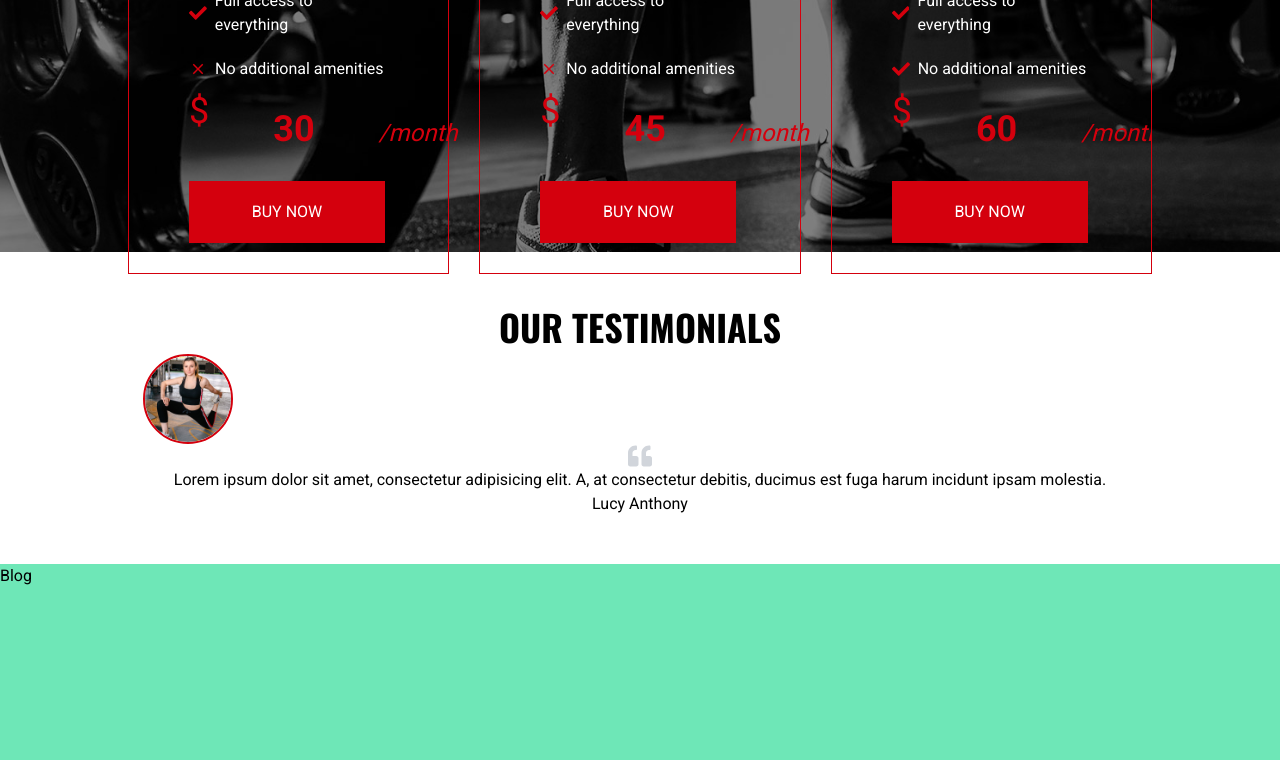
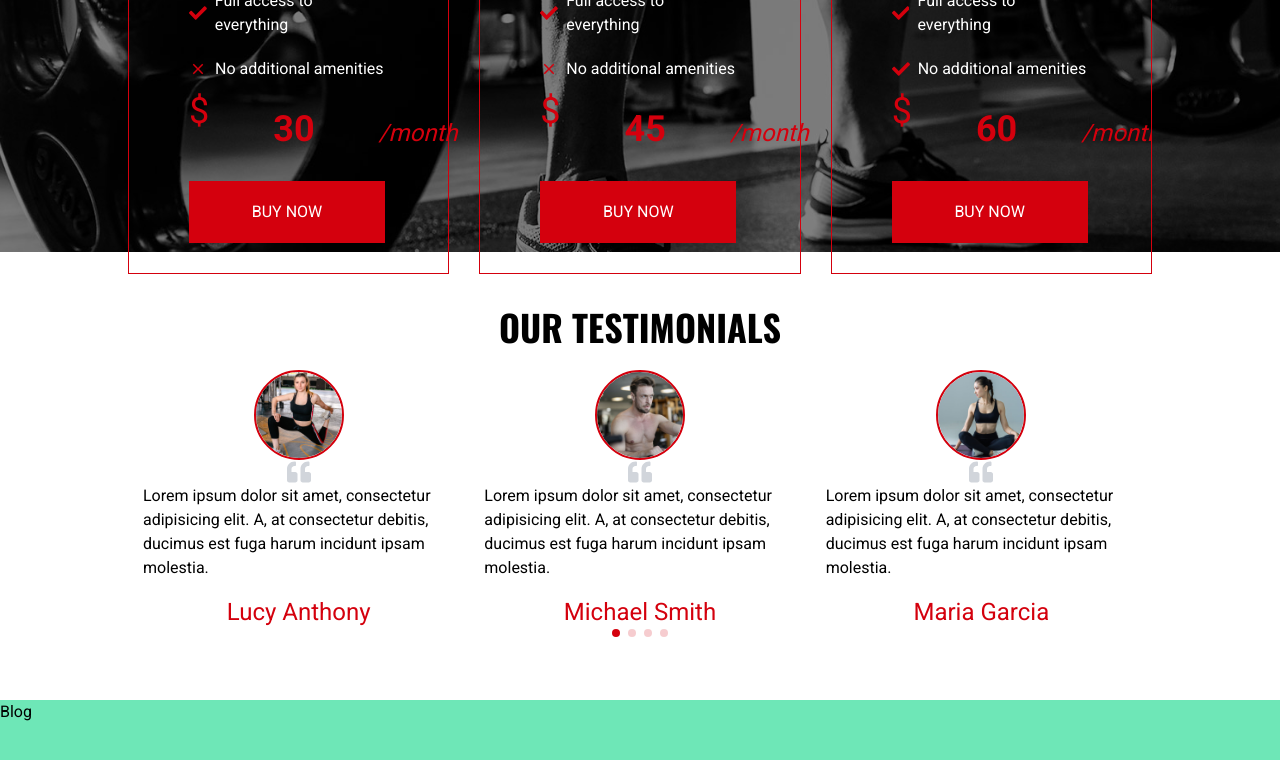
Before and after one commit to wb-keeper/gym, a Next.js app: page / in a window 1280 px wide. Shown: the part 4958-5718 px from the top of the page. Built offline with nearby package versions, Linux system fonts and the light colour scheme.

Commit message:
Worked on Testimonial, started Blog section

```diff
--- a/components/Testimonials.tsx
+++ b/components/Testimonials.tsx
@@ -5,6 +5,8 @@ import { motion } from "framer-motion";
 import { Swiper, SwiperSlide } from "swiper/react";
 import Image from "next/image";
 import { FaQuoteLeft } from "react-icons/fa";
+import { Pagination } from "swiper/modules";
+import { fadeIn } from "@/lib/variants";
 const testimonialData = [
   {
     img: "/testimonial/lucy.jpg",
@@ -48,12 +50,42 @@ const Testimonials = () => {
   return (
     <section className="py-12 xl:py-28" id="testimonial">
       <div className="container mx-auto">
-        <h2 className="h2 text-center">Our Testimonials</h2>
-        <div>
-          <Swiper>
+        <motion.h2
+          variants={fadeIn("up", 0.4)}
+          initial="hidden"
+          whileInView={"show"}
+          viewport={{ once: false, amount: 0.2 }}
+          className="h2 text-center mb-4"
+        >
+          Our Testimonials
+        </motion.h2>
+        <motion.div
+          variants={fadeIn("up", 0.6)}
+          initial="hidden"
+          whileInView={"show"}
+          viewport={{ once: false, amount: 0.2 }}
+        >
+          <Swiper
+            slidesPerView={1}
+            spaceBetween={30}
+            modules={[Pagination]}
+            pagination={{
+              clickable: true,
+            }}
+            breakpoints={{
+              768: {
+                slidesPerView: 2,
+                spaceBetween: 30,
+              },
+              1024: {
+                slidesPerView: 3,
+                spaceBetween: 30,
+              },
+            }}
+          >
             {testimonialData.map((person, index) => (
-              <SwiperSlide key={index} className="h-full">
-                <div>
+              <SwiperSlide key={index} className="h-ful mb-6">
+                <div className="flex flex-col justify-center items-center gap-6 text-center h-full">
                   <Image
                     src={person.img}
                     className="rounded-full border-2 border-accent"
@@ -64,13 +96,13 @@ const Testimonials = () => {
                 </div>
                 <div className="flex flex-col justify-center items-center">
                   <FaQuoteLeft className="text-2xl text-gray-300" />
-                  <p>{person.message}</p>
-                  <span>{person.name}</span>
+                  <p className="max-w-[380px] mb-4">{person.message}</p>
+                  <span className="text-2xl text-accent">{person.name}</span>
                 </div>
               </SwiperSlide>
             ))}
-          </Swiper>{" "}
-        </div>
+          </Swiper>
+        </motion.div>
       </div>
     </section>
   );
```
Also changed, not shown: components/Blog.tsx (+8 -0 lines).
